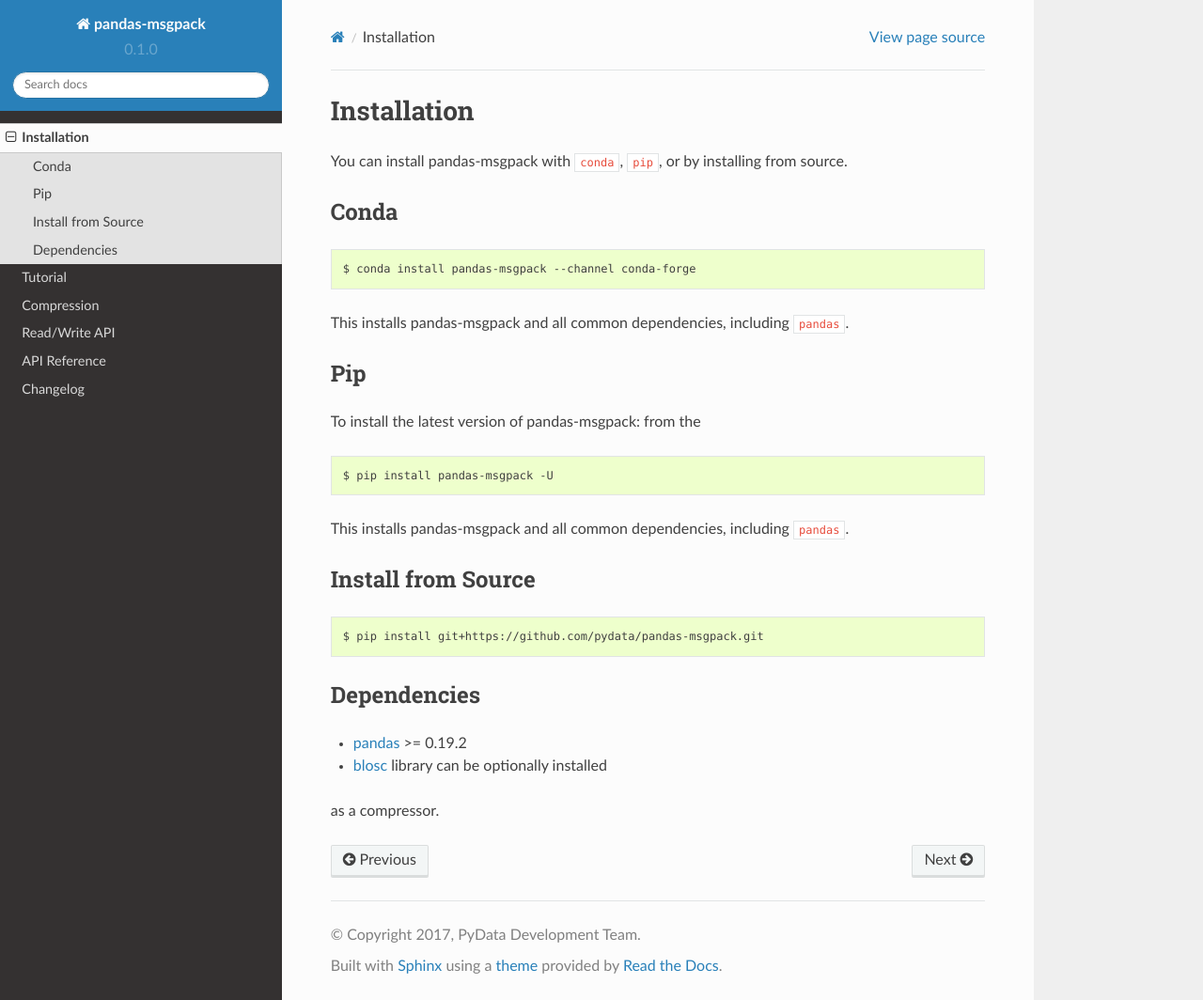
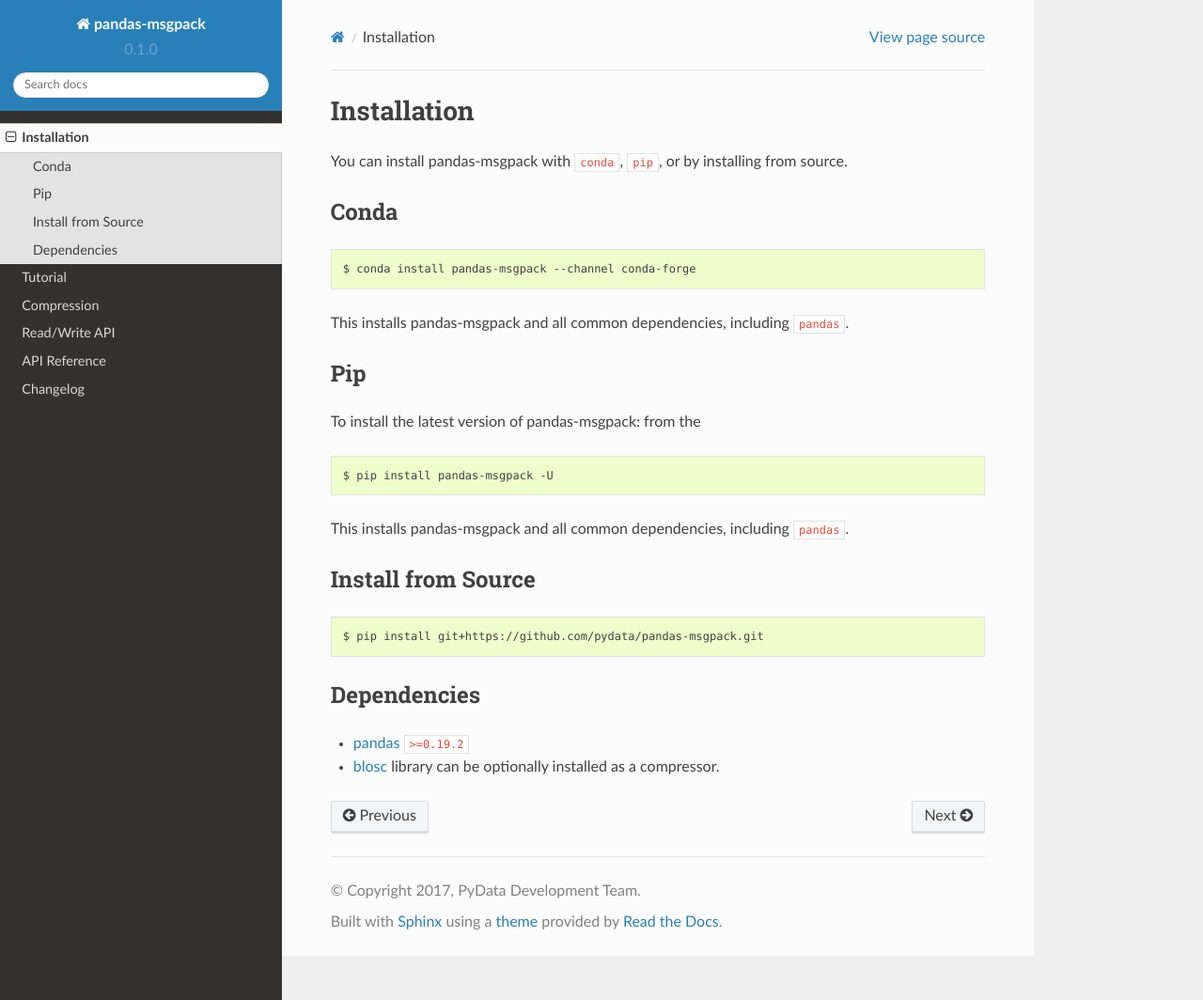
Before and after one commit to pandas-dev/pandas-msgpack, a Sphinx documentation site: the page built from docs/source/install.rst, in a window 1280 px wide and 1064 px high. Shown: the whole window at 94% size. Built offline with Sphinx 7.4.7 and the Read the Docs theme 2.0.0, drawn with Linux system fonts in a browser that asks for light colours.

Commit message:
more doc typos

```diff
--- a/docs/source/install.rst
+++ b/docs/source/install.rst
@@ -35,6 +35,5 @@
 Dependencies
 ------------
 
-- `pandas <https://pypi.python.org/pypi/pandas>`__ >= 0.19.2
-- `blosc <https://pypi.python.org/pypi/blosc>`__ library can be optionally installed
-as a compressor.
+- `pandas <https://pypi.python.org/pypi/pandas>`__ ``>=0.19.2``
+- `blosc <https://pypi.python.org/pypi/blosc>`__ library can be optionally installed as a compressor.
```
